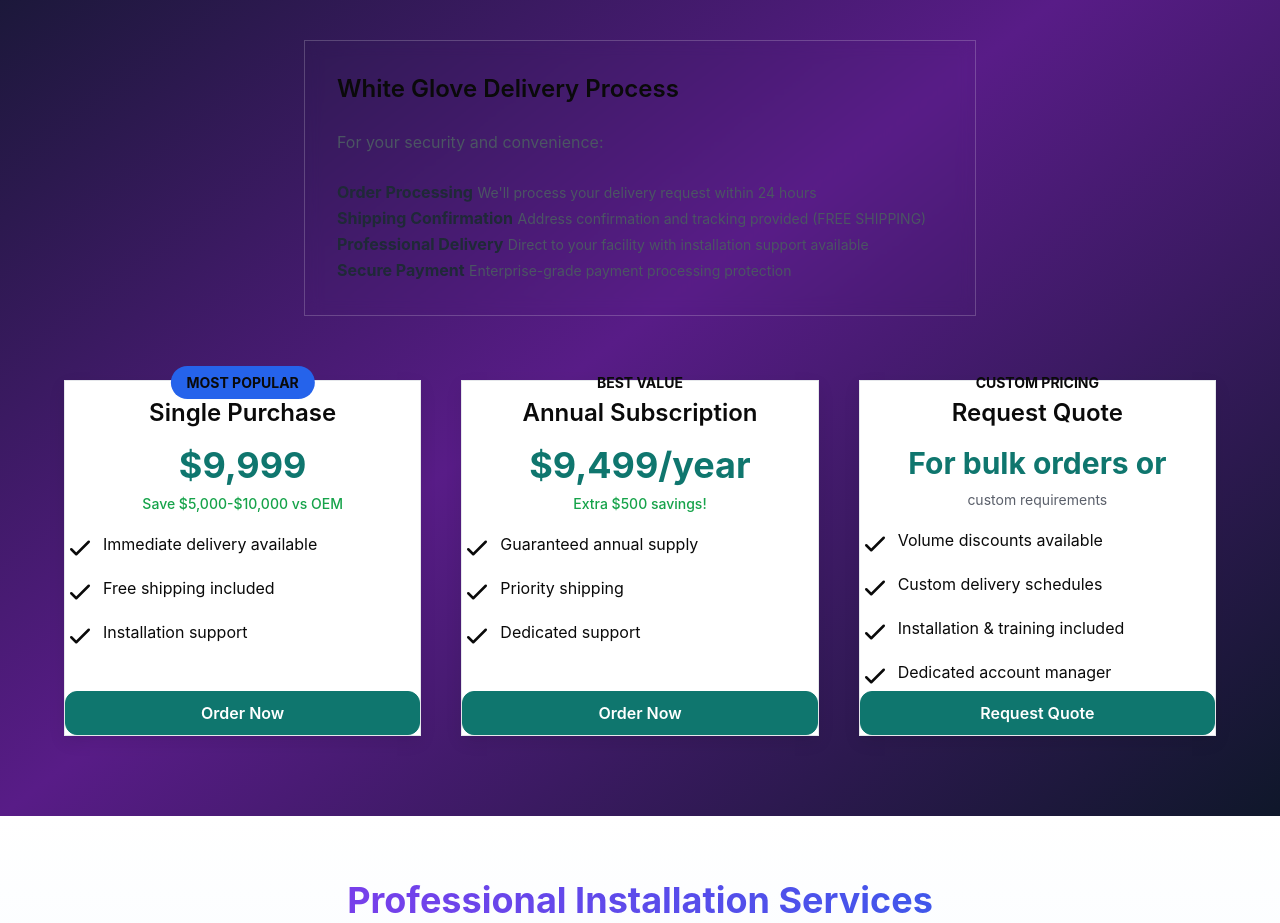
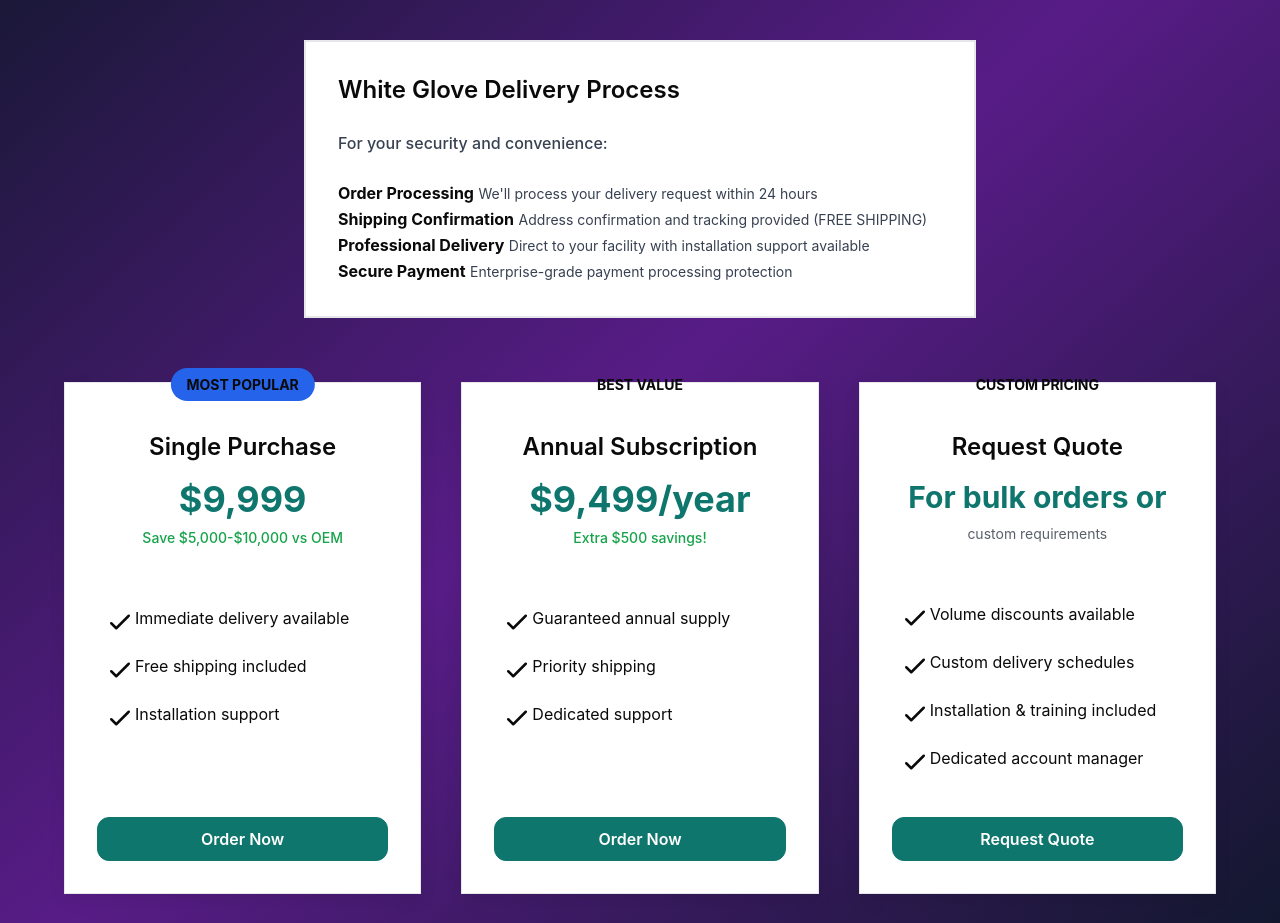
Before and after one commit to smythmyke/Apex-Image-Gas, a website: page index.html in a window 1280 px wide. Shown: the part 4220-5143 px from the top of the page. Drawn offline with Linux system fonts and the light colour scheme; a script that the page names is missing.

Commit message:
Improve pricing section visibility and card sizes

```diff
--- a/index.html
+++ b/index.html
@@ -167,7 +167,7 @@
 
     /* Card Component */
     .card {
-      padding: var(--space-8);
+      padding: 2rem;
       background: var(--bg);
       border: 1px solid var(--border);
       border-radius: var(--radius-md);
@@ -175,7 +175,7 @@
       transition: all 0.2s ease;
       display: flex;
       flex-direction: column;
-      height: 100%;
+      min-height: 480px;
     }
 
     .card:hover {
@@ -184,16 +184,19 @@
     }
 
     .card-header {
-      margin-bottom: var(--space-6);
+      margin-bottom: 1.5rem;
+      padding-bottom: 1rem;
     }
 
     .card-body {
       flex-grow: 1;
-      margin-bottom: var(--space-6);
+      margin-bottom: 1.5rem;
+      padding: 0 0.5rem;
     }
 
     .card-footer {
       margin-top: auto;
+      padding-top: 1rem;
     }
 
     /* Standardized Button Component */
@@ -938,32 +941,32 @@
         <p class="text-center text-gray-100 mb-12 text-lg font-medium">Free shipping included on all orders • Installation services available</p>
 
         <div class="mb-16">
-          <div class="bg-white/95 backdrop-blur rounded-xl shadow-2xl p-8 max-w-2xl mx-auto border border-white/20">
-            <h4 class="text-2xl font-semibold mb-6 text-gray-800">White Glove Delivery Process</h4>
-            <p class="mb-6 text-gray-600">For your security and convenience:</p>
+          <div class="bg-white rounded-xl shadow-2xl p-8 max-w-2xl mx-auto border-2 border-purple-300">
+            <h4 class="text-2xl font-semibold mb-6 text-gray-900">White Glove Delivery Process</h4>
+            <p class="mb-6 text-gray-700 font-medium">For your security and convenience:</p>
             <ol class="process-list">
               <li>
                 <div class="process-item">
-                  <strong class="process-title text-gray-800">Order Processing</strong>
-                  <span class="text-gray-600 text-small">We'll process your delivery request within 24 hours</span>
+                  <strong class="process-title text-gray-900">Order Processing</strong>
+                  <span class="text-gray-700 text-small">We'll process your delivery request within 24 hours</span>
                 </div>
               </li>
               <li>
                 <div class="process-item">
-                  <strong class="process-title text-gray-800">Shipping Confirmation</strong>
-                  <span class="text-gray-600 text-small">Address confirmation and tracking provided (FREE SHIPPING)</span>
+                  <strong class="process-title text-gray-900">Shipping Confirmation</strong>
+                  <span class="text-gray-700 text-small">Address confirmation and tracking provided (FREE SHIPPING)</span>
                 </div>
               </li>
               <li>
                 <div class="process-item">
-                  <strong class="process-title text-gray-800">Professional Delivery</strong>
-                  <span class="text-gray-600 text-small">Direct to your facility with installation support available</span>
+                  <strong class="process-title text-gray-900">Professional Delivery</strong>
+                  <span class="text-gray-700 text-small">Direct to your facility with installation support available</span>
                 </div>
               </li>
               <li>
                 <div class="process-item">
-                  <strong class="process-title text-gray-800">Secure Payment</strong>
-                  <span class="text-gray-600 text-small">Enterprise-grade payment processing protection</span>
+                  <strong class="process-title text-gray-900">Secure Payment</strong>
+                  <span class="text-gray-700 text-small">Enterprise-grade payment processing protection</span>
                 </div>
               </li>
             </ol>
@@ -982,24 +985,24 @@
               <p class="text-small text-success font-medium">Save $5,000-$10,000 vs OEM</p>
             </div>
             <div class="card-body">
-              <ul class="space-y-3 text-left">
+              <ul class="space-y-4 text-left">
                 <li class="flex items-start">
-                  <svg class="w-5 h-5 text-success mr-2 flex-shrink-0 mt-0.5" fill="none" stroke="currentColor" viewBox="0 0 24 24">
+                  <svg class="w-5 h-5 text-success mr-3 flex-shrink-0 mt-0.5" fill="none" stroke="currentColor" viewBox="0 0 24 24">
                     <path stroke-linecap="round" stroke-linejoin="round" stroke-width="2" d="M5 13l4 4L19 7"></path>
                   </svg>
-                  <span>Immediate delivery available</span>
+                  <span class="text-base">Immediate delivery available</span>
                 </li>
                 <li class="flex items-start">
-                  <svg class="w-5 h-5 text-success mr-2 flex-shrink-0 mt-0.5" fill="none" stroke="currentColor" viewBox="0 0 24 24">
+                  <svg class="w-5 h-5 text-success mr-3 flex-shrink-0 mt-0.5" fill="none" stroke="currentColor" viewBox="0 0 24 24">
                     <path stroke-linecap="round" stroke-linejoin="round" stroke-width="2" d="M5 13l4 4L19 7"></path>
                   </svg>
-                  <span>Free shipping included</span>
+                  <span class="text-base">Free shipping included</span>
                 </li>
                 <li class="flex items-start">
-                  <svg class="w-5 h-5 text-success mr-2 flex-shrink-0 mt-0.5" fill="none" stroke="currentColor" viewBox="0 0 24 24">
+                  <svg class="w-5 h-5 text-success mr-3 flex-shrink-0 mt-0.5" fill="none" stroke="currentColor" viewBox="0 0 24 24">
                     <path stroke-linecap="round" stroke-linejoin="round" stroke-width="2" d="M5 13l4 4L19 7"></path>
                   </svg>
-                  <span>Installation support</span>
+                  <span class="text-base">Installation support</span>
                 </li>
               </ul>
             </div>
@@ -1018,24 +1021,24 @@
               <p class="text-small text-success font-medium">Extra $500 savings!</p>
             </div>
             <div class="card-body">
-              <ul class="space-y-3 text-left">
+              <ul class="space-y-4 text-left">
                 <li class="flex items-start">
-                  <svg class="w-5 h-5 text-success mr-2 flex-shrink-0 mt-0.5" fill="none" stroke="currentColor" viewBox="0 0 24 24">
+                  <svg class="w-5 h-5 text-success mr-3 flex-shrink-0 mt-0.5" fill="none" stroke="currentColor" viewBox="0 0 24 24">
                     <path stroke-linecap="round" stroke-linejoin="round" stroke-width="2" d="M5 13l4 4L19 7"></path>
                   </svg>
-                  <span>Guaranteed annual supply</span>
+                  <span class="text-base">Guaranteed annual supply</span>
                 </li>
                 <li class="flex items-start">
-                  <svg class="w-5 h-5 text-success mr-2 flex-shrink-0 mt-0.5" fill="none" stroke="currentColor" viewBox="0 0 24 24">
+                  <svg class="w-5 h-5 text-success mr-3 flex-shrink-0 mt-0.5" fill="none" stroke="currentColor" viewBox="0 0 24 24">
                     <path stroke-linecap="round" stroke-linejoin="round" stroke-width="2" d="M5 13l4 4L19 7"></path>
                   </svg>
-                  <span>Priority shipping</span>
+                  <span class="text-base">Priority shipping</span>
                 </li>
                 <li class="flex items-start">
-                  <svg class="w-5 h-5 text-success mr-2 flex-shrink-0 mt-0.5" fill="none" stroke="currentColor" viewBox="0 0 24 24">
+                  <svg class="w-5 h-5 text-success mr-3 flex-shrink-0 mt-0.5" fill="none" stroke="currentColor" viewBox="0 0 24 24">
                     <path stroke-linecap="round" stroke-linejoin="round" stroke-width="2" d="M5 13l4 4L19 7"></path>
                   </svg>
-                  <span>Dedicated support</span>
+                  <span class="text-base">Dedicated support</span>
                 </li>
               </ul>
             </div>
@@ -1061,30 +1064,30 @@
               <p class="text-small text-muted">custom requirements</p>
             </div>
             <div class="card-body">
-              <ul class="space-y-3 text-left">
+              <ul class="space-y-4 text-left">
                 <li class="flex items-start">
-                  <svg class="w-5 h-5 text-success mr-2 flex-shrink-0 mt-0.5" fill="none" stroke="currentColor" viewBox="0 0 24 24">
+                  <svg class="w-5 h-5 text-success mr-3 flex-shrink-0 mt-0.5" fill="none" stroke="currentColor" viewBox="0 0 24 24">
                     <path stroke-linecap="round" stroke-linejoin="round" stroke-width="2" d="M5 13l4 4L19 7"></path>
                   </svg>
-                  <span>Volume discounts available</span>
+                  <span class="text-base">Volume discounts available</span>
                 </li>
                 <li class="flex items-start">
-                  <svg class="w-5 h-5 text-success mr-2 flex-shrink-0 mt-0.5" fill="none" stroke="currentColor" viewBox="0 0 24 24">
+                  <svg class="w-5 h-5 text-success mr-3 flex-shrink-0 mt-0.5" fill="none" stroke="currentColor" viewBox="0 0 24 24">
                     <path stroke-linecap="round" stroke-linejoin="round" stroke-width="2" d="M5 13l4 4L19 7"></path>
                   </svg>
-                  <span>Custom delivery schedules</span>
+                  <span class="text-base">Custom delivery schedules</span>
                 </li>
                 <li class="flex items-start">
-                  <svg class="w-5 h-5 text-success mr-2 flex-shrink-0 mt-0.5" fill="none" stroke="currentColor" viewBox="0 0 24 24">
+                  <svg class="w-5 h-5 text-success mr-3 flex-shrink-0 mt-0.5" fill="none" stroke="currentColor" viewBox="0 0 24 24">
                     <path stroke-linecap="round" stroke-linejoin="round" stroke-width="2" d="M5 13l4 4L19 7"></path>
                   </svg>
-                  <span>Installation & training included</span>
+                  <span class="text-base">Installation & training included</span>
                 </li>
                 <li class="flex items-start">
-                  <svg class="w-5 h-5 text-success mr-2 flex-shrink-0 mt-0.5" fill="none" stroke="currentColor" viewBox="0 0 24 24">
+                  <svg class="w-5 h-5 text-success mr-3 flex-shrink-0 mt-0.5" fill="none" stroke="currentColor" viewBox="0 0 24 24">
                     <path stroke-linecap="round" stroke-linejoin="round" stroke-width="2" d="M5 13l4 4L19 7"></path>
                   </svg>
-                  <span>Dedicated account manager</span>
+                  <span class="text-base">Dedicated account manager</span>
                 </li>
               </ul>
             </div>
```
